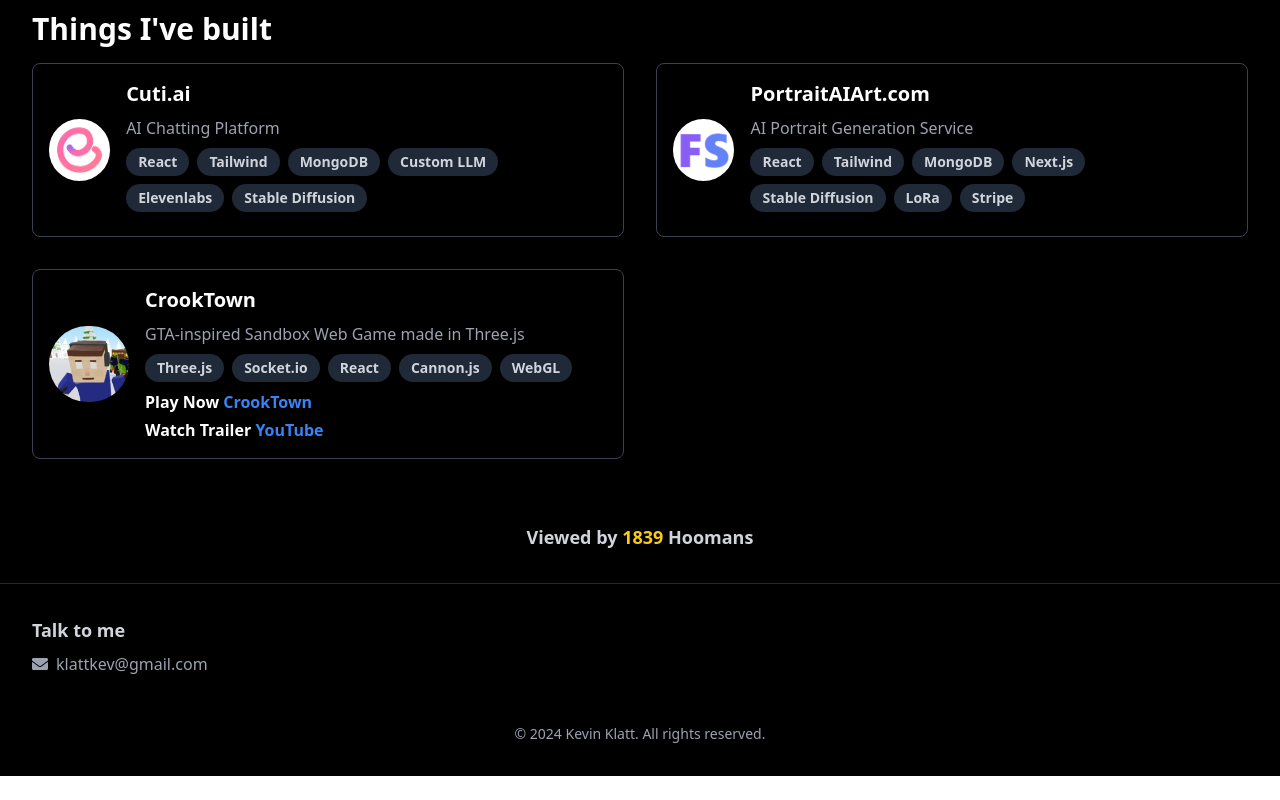
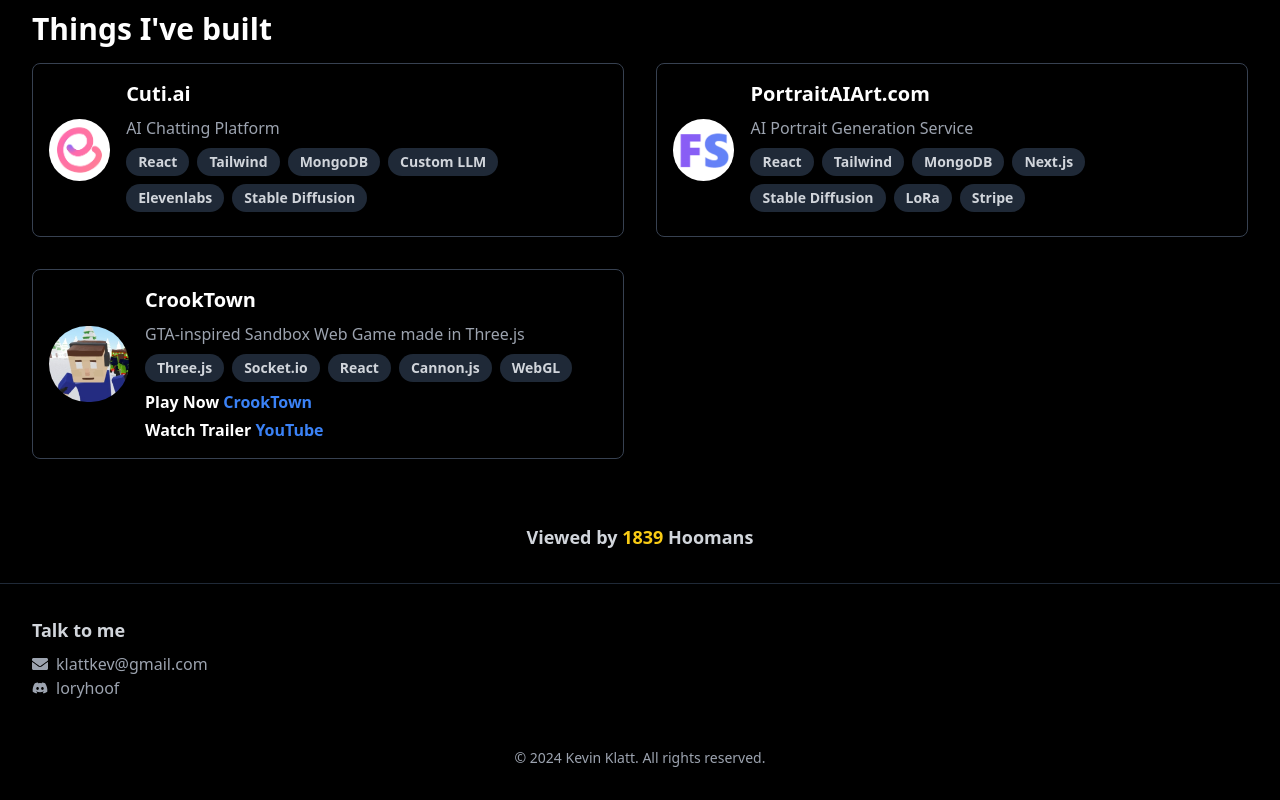
Before and after one commit to Loryhoof/kevinklatt, a Next.js app: page / in a window 1280 px wide. Shown: the part 856-1656 px from the top of the page. Before the commit the page ends 1632 px from the top, so only its background shows below. Built offline with nearby package versions, Linux system fonts and the light colour scheme.

Commit message:
discord thing

```diff
--- a/app/page.jsx
+++ b/app/page.jsx
@@ -1,7 +1,7 @@
 "use client";
 
 import React, { useEffect, useState } from 'react';
-import { FaGithub, FaYoutube, FaTwitter, FaEnvelope } from 'react-icons/fa';
+import { FaGithub, FaYoutube, FaTwitter, FaEnvelope, FaDiscord } from 'react-icons/fa';
 
 const LandingPage = () => {
   const [viewCount, setViewCount] = useState(0);
@@ -207,6 +207,9 @@
               <li><a href="mailto:klattkev@gmail.com" className="hover:text-white flex items-center">
                 <FaEnvelope className="mr-2" /> klattkev@gmail.com
               </a></li>
+              <li className="hover:text-white flex items-center">
+                <FaDiscord className="mr-2" /> loryhoof
+              </li>
             </ul>
           </div>
         </div>
```
